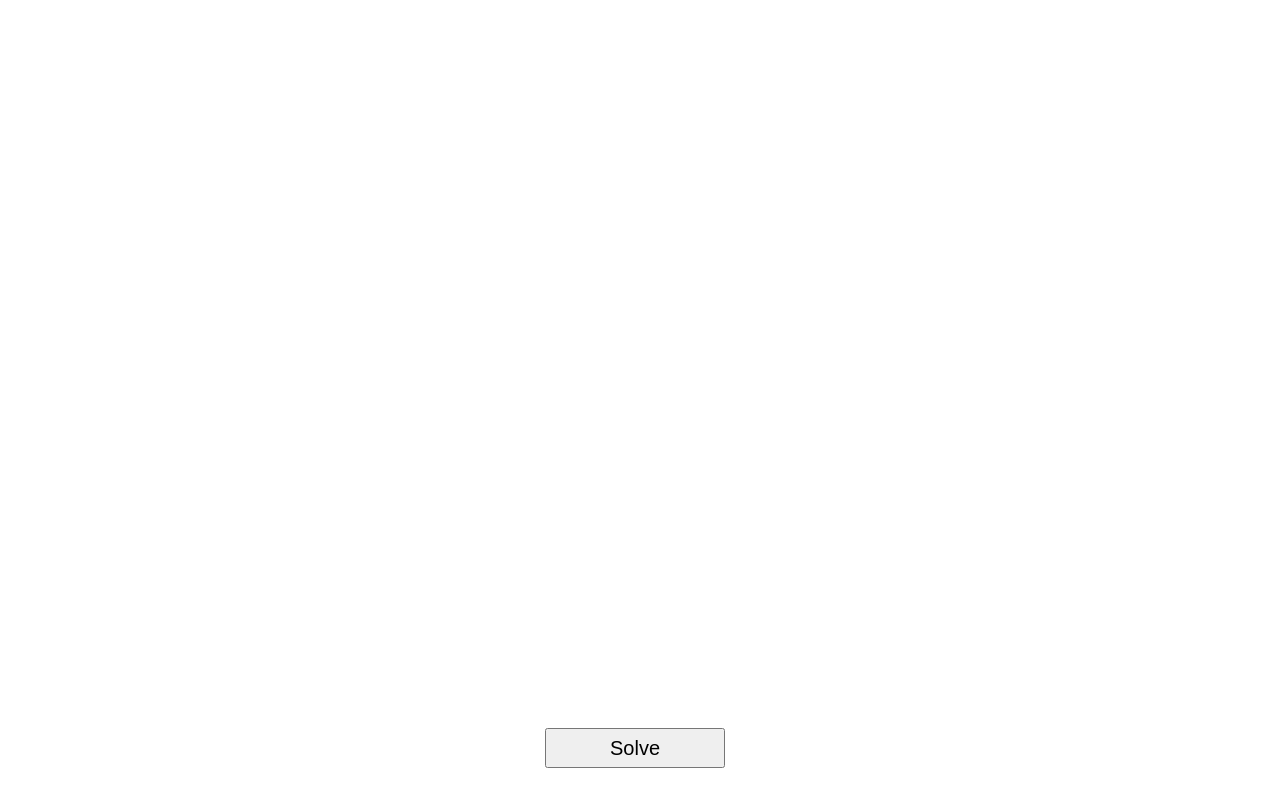
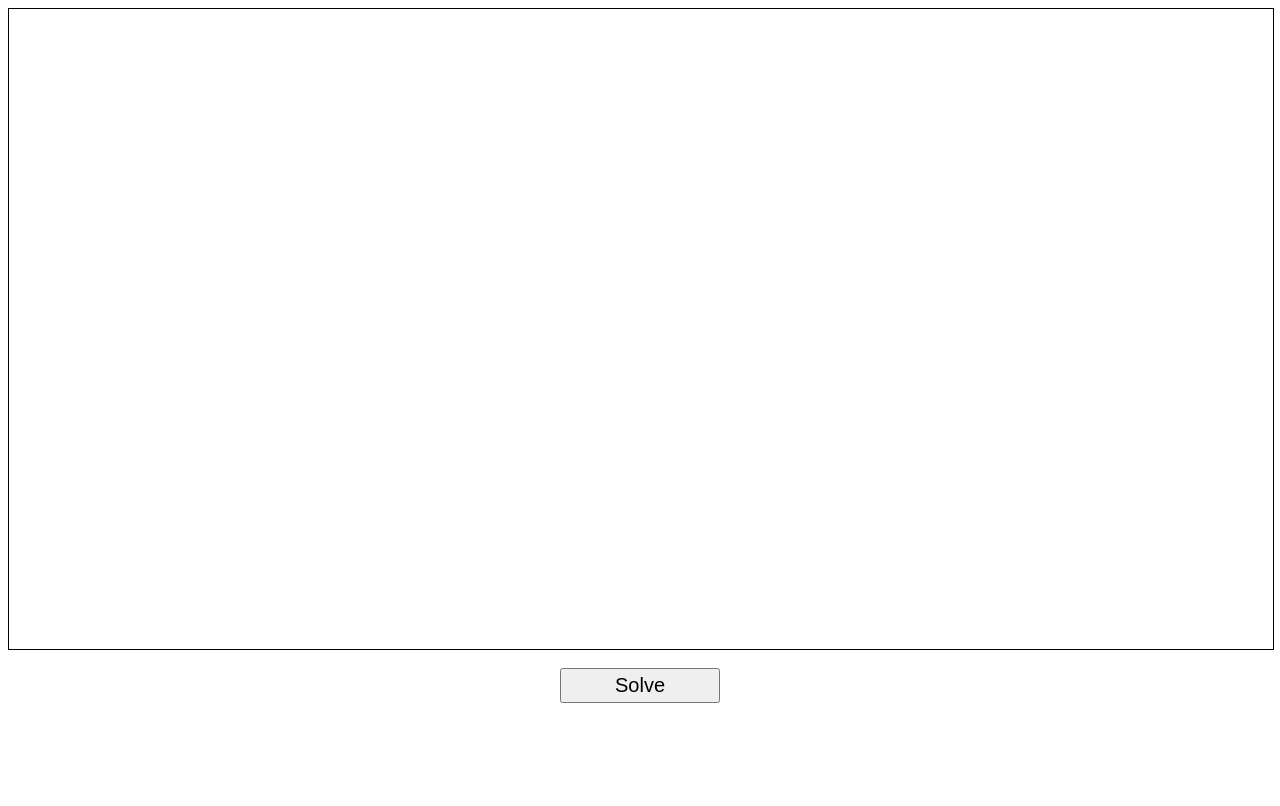
Before and after one commit to rayedchan/Connect-the-Dots, a plain HTML site: page public_html/index.html in a window 1280 px wide. Drawn offline with Linux system fonts and the light colour scheme.

Commit message:
Dots are to be placed in a specific location (dotbox)

```diff
--- a/public_html/css/main_style.css
+++ b/public_html/css/main_style.css
@@ -15,13 +15,13 @@ html, body
 
 div.dotbox
 {
-    height: 90%;
+    height: 80%;
     /*border: 1px solid black;*/
 }
 
 div.buttonbox
 {
-    height: 10%;
+     height: 5%;
     /*border:1px solid black;*/
 }
 
@@ -29,9 +29,10 @@ div.buttonbox
 .button
 {
     position: relative;
+    top: 50%;
     left: 50%;
-    margin-left:-95px;
-    height: 40px;
-    width: 180px;
+    margin-left:-80px;
+    height: 35px;
+    width: 160px;
     font-size: 20px;
 }
--- a/public_html/index.html
+++ b/public_html/index.html
@@ -12,22 +12,22 @@
             {
                 console.log('DOM loaded and ready to be manipulated.');
 
-                document.addEventListener("click", placeDot, true);
+                var puzzle = document.querySelector("#puzzle"); // Get element that has id set to "puzzle"
+                puzzle.addEventListener("click", placeDot, true); // Add event listener to element that has "puzzle" id
 
                 function placeDot(event)
                 {
-                    var xCoordinate = event.clientX;
-                    var yCoordinate = event.clientY;
+                    // TODO: May want to normalize the coordinates relative to the puzzle area
+                    var xCoordinate = event.clientX; // Get x-coordinate of click
+                    var yCoordinate = event.clientY; // Get y-coordinate of click
                     console.log("(X, Y) = (" + xCoordinate + ", " + yCoordinate + ")");
                 }
-
-
             });
         </script>
     </head>
     <body>
-        <div class="dotbox">
-
+        <div id="puzzle" class="dotbox">
+            <canvas id="tutorial" style="border: 1px solid black;height: 100%; width: 100%"></canvas>
         </div>
 
         <div class="buttonbox">
```
